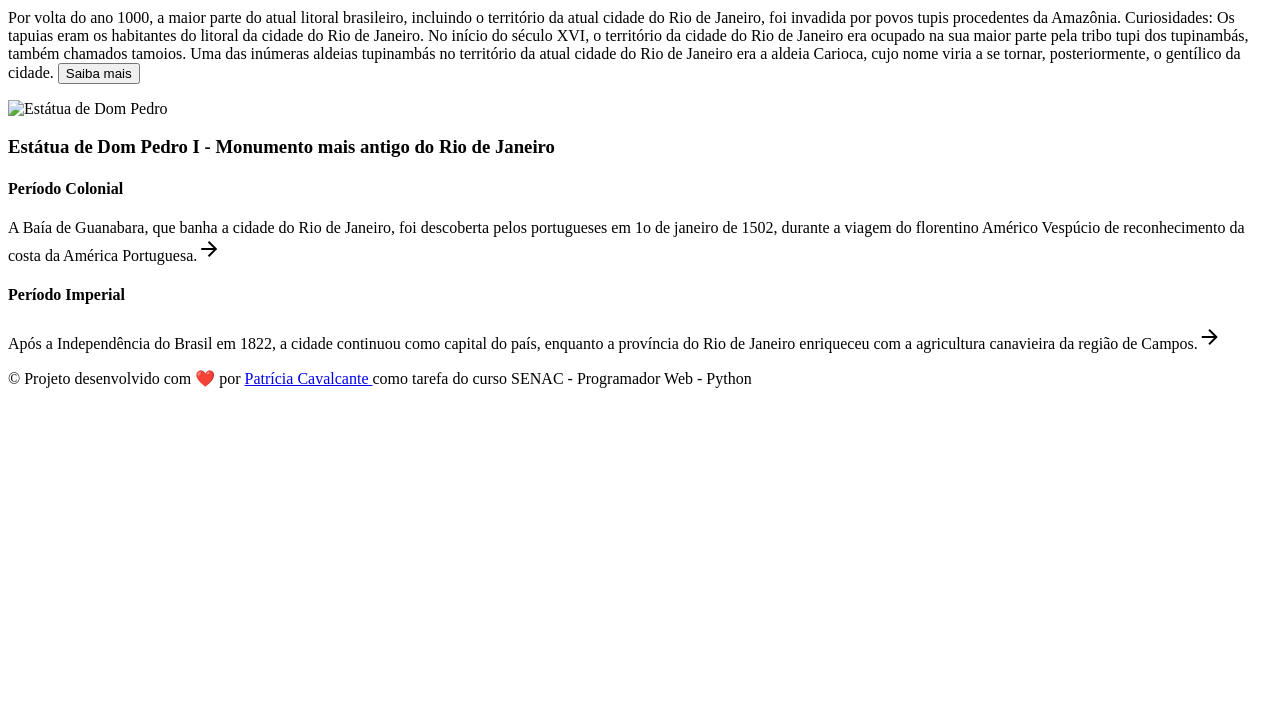
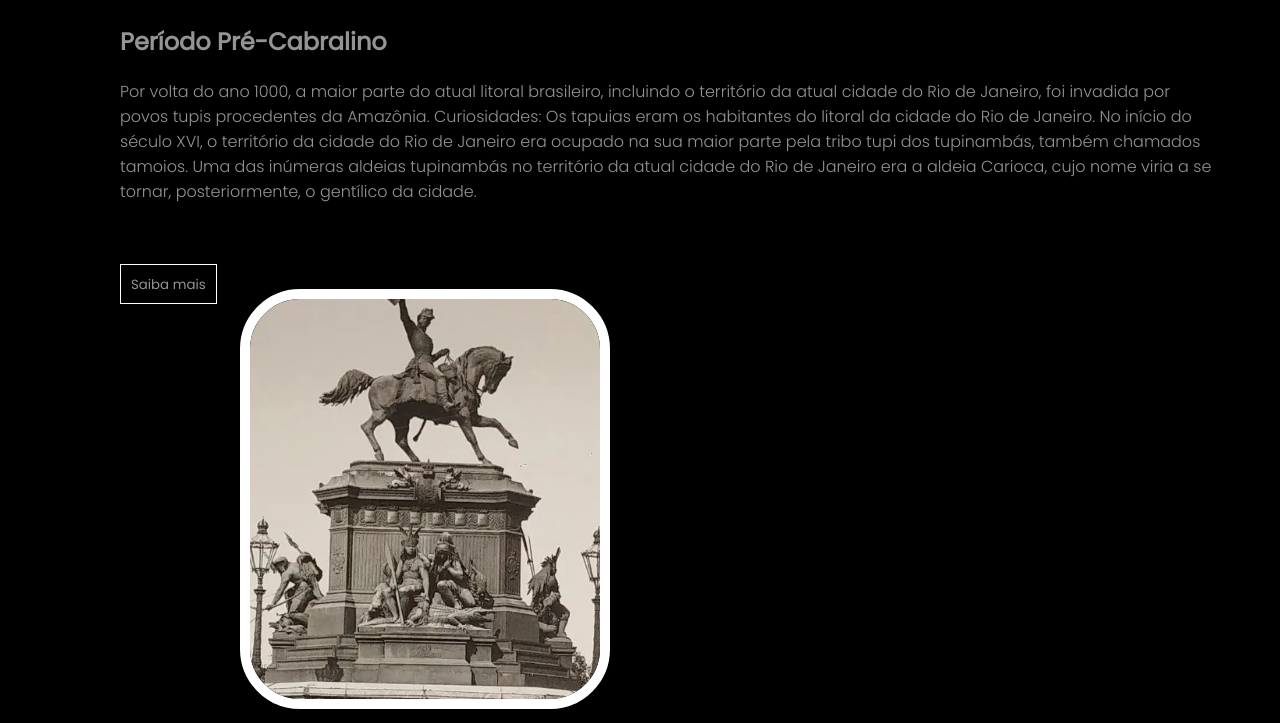
Before and after one commit to Patriciacavalcantte/Senac_rioantigo, a plain HTML site: page index.html in a window 1280 px wide. Shown: the part 313-1036 px from the top of the page. Before the commit the page ends 800 px from the top, so only its background shows below. Drawn offline with nearby package versions, Linux system fonts and the light colour scheme; the site is published under a folder, as on GitHub Pages, so addresses that start at the root find nothing.

Commit message:
resolver bo

```diff
--- a/index.html
+++ b/index.html
@@ -3,10 +3,10 @@
   <head>
     <meta charset="UTF-8" />
     <meta name="viewport" content="width=device-width, initial-scale=1.0" />
-    <link rel="stylesheet" href="/style.css" />
+    <link rel="stylesheet" href="style.css" />
     <link rel="stylesheet" href="https://fonts.googleapis.com/css2?family=Material+Symbols+Outlined:opsz,wght,FILL,GRAD@20..48,100..700,0..1,-50..200" />
-    <link rel="icon" href="/history-book.png" type="image/x-icon">
-<link rel="shortcut icon" href="/history-book.png" type="image/x-icon">
+    <link rel="icon" href="history-book.png" type="image/x-icon">
+<link rel="shortcut icon" href="history-book.png" type="image/x-icon">
 
     <title>Home - Rio Antigo</title>
   </head>
@@ -52,7 +52,7 @@
             <div class="decoration-home-3"></div>
           </div>
 
-        <img src="/dom_pedro.jpg" alt="Estátua de Dom Pedro">
+        <img src="dom_pedro.jpg" alt="Estátua de Dom Pedro">
         <div class="img">
 
           <div class="container">
```
